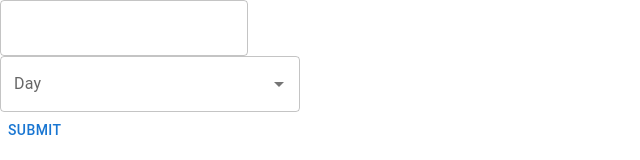
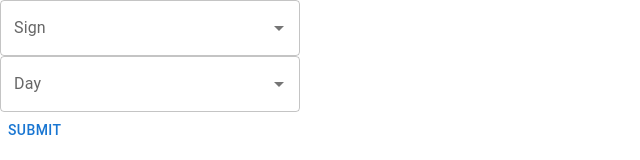
Before and after one commit to jaeykimmy/horoscope, a React (Create React App) app: page / in a window 1280 px wide. Shown: the top 160 px of the page, without its empty margins (0-640 px from the left). Built offline with nearby package versions, Linux system fonts and the light colour scheme.

Commit message:
autocomplete for signs

```diff
--- a/package.json
+++ b/package.json
@@ -5,11 +5,13 @@
   "dependencies": {
     "@emotion/react": "^11.10.0",
     "@emotion/styled": "^11.10.0",
-    "@mui/material": "^5.9.2",
+    "@mui/material": "^5.9.3",
+    "@mui/x-date-pickers": "^5.0.0-beta.3",
     "@testing-library/jest-dom": "^5.16.4",
     "@testing-library/react": "^13.3.0",
     "@testing-library/user-event": "^13.5.0",
     "axios": "^0.27.2",
+    "moment": "^2.29.4",
     "react": "^18.2.0",
     "react-dom": "^18.2.0",
     "react-scripts": "5.0.1",
--- a/src/App.tsx
+++ b/src/App.tsx
@@ -20,8 +20,25 @@ export default function Aztro() {
   const [json, setJson] = useState<JsonResponse>();
   const [sign, setSign] = useState("");
   const [day, setDay] = useState("");
+
   const dayOptions = ["yesterday", "today", "tomorrow"];
-
+  const signOptions = [
+    "aries",
+    "taurus",
+    "gemini",
+    "cancer",
+    "leo",
+    "virgo",
+    "libra",
+    "scorpio",
+    "sagittarius",
+    "capricorn",
+    "aquarius",
+    "pisces",
+  ];
+  const onSignChange = (_: any, value: string) => {
+    setSign(value);
+  };
   const onDayChange = (_: any, value: string) => {
     setDay(value);
   };
@@ -41,13 +58,16 @@ export default function Aztro() {
   return (
     <div>
       <>
-        <TextField
-          onChange={(e: any) => {
-            setSign(e.target.value);
-            console.log(e);
-          }}
+        <Autocomplete
+          disablePortal
+          id="combo-box-demo"
+          options={signOptions}
+          sx={{ width: 300 }}
+          onChange={onSignChange}
+          renderInput={(params: object) => (
+            <TextField {...params} label="Sign" />
+          )}
         />
-        {/* <TextField onChange={(e) => setDay(e.target.value)} /> */}
         <Autocomplete
           disablePortal
           id="combo-box-demo"
```
Also changed, not shown: 1 other file (tests, documents, lock files or other folders).
